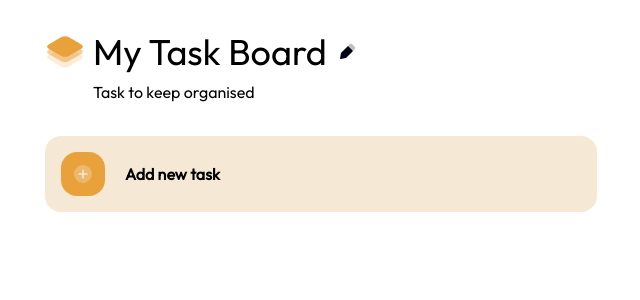
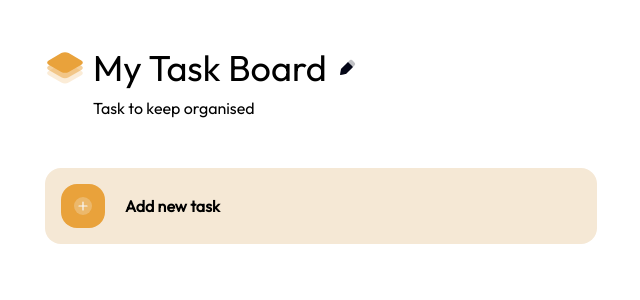
Before and after one commit to ShinapriLN/task-board, a Next.js app: page / in a window 1280 px wide. Shown: the top 300 px of the page, without its empty margins (319-959 px from the left). Built offline with nearby package versions, Linux system fonts and the light colour scheme; no server answers; the database is empty.

Commit message:
just fixing margin

```diff
--- a/app/page.tsx
+++ b/app/page.tsx
@@ -88,7 +88,7 @@ export default function Home() {
 
   return (
     <div className="w-[552px] flex flex-col">
-      <div className="flex my-8 gap-2">
+      <div className="flex my-12 gap-2">
         <div>
           <Image src={LogoSvg} alt="Logo" />
         </div>
```
